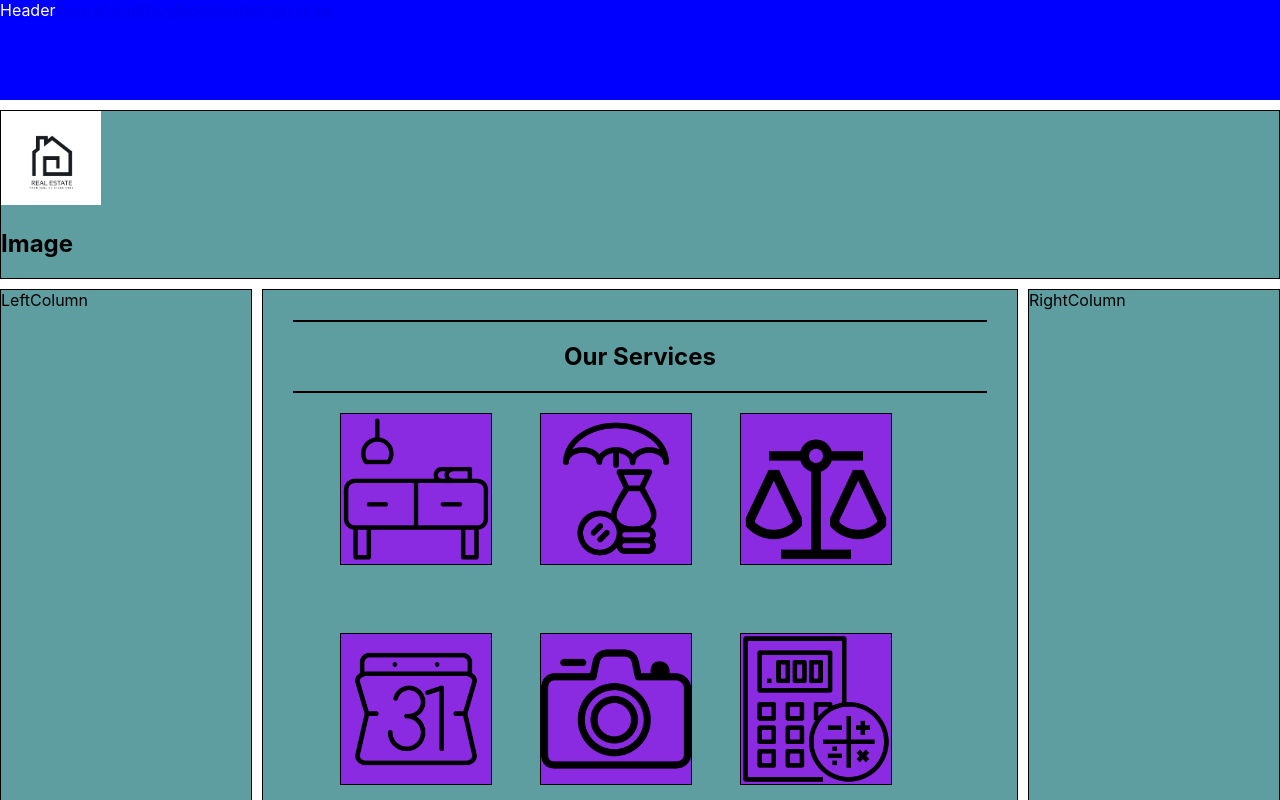
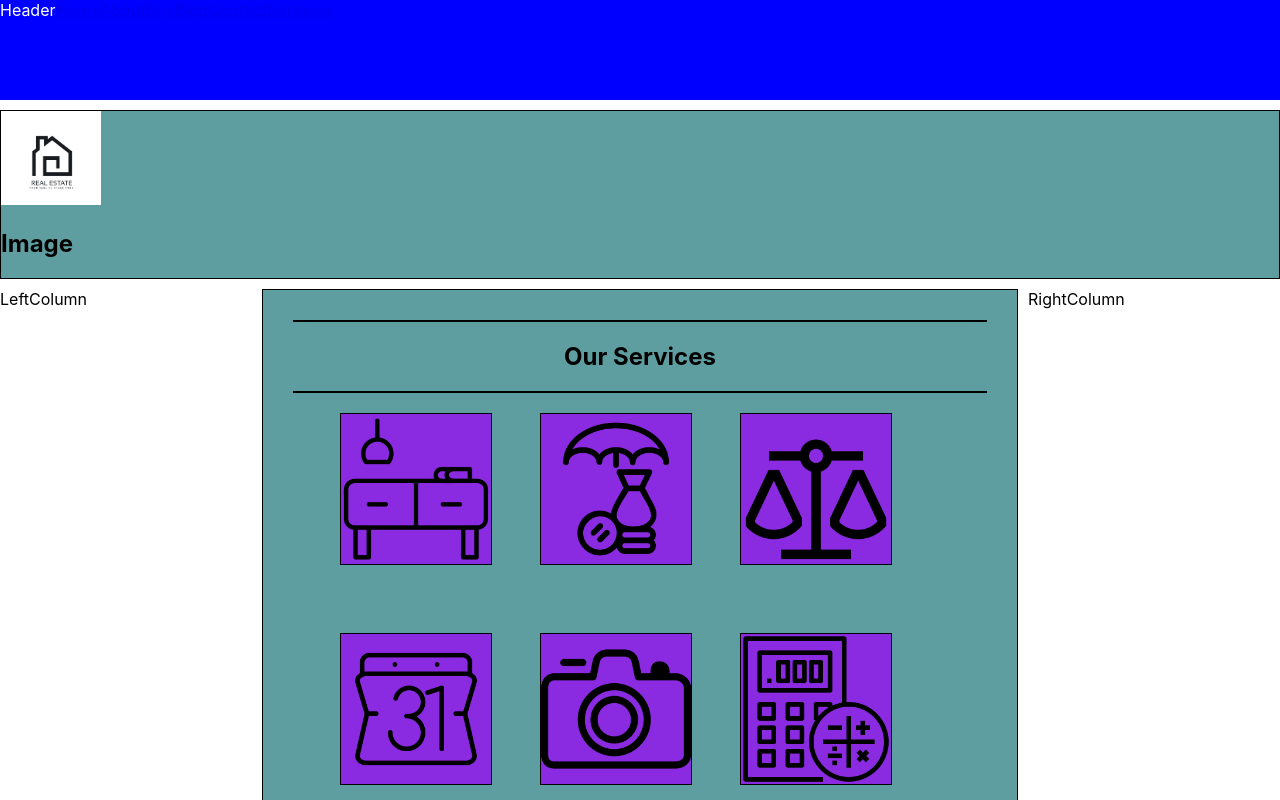
Before and after one commit to Oggilit0/Real-estate, a React (Create React App) app: page /services in a window 1280 px wide. Shown: the top 800 px of the page. Built offline with nearby package versions, Linux system fonts and the light colour scheme.

Commit message:
Removed id from columms

```diff
--- a/src/components/LeftColumn.js
+++ b/src/components/LeftColumn.js
@@ -2,7 +2,7 @@ import "../stylesheets/LeftColumn.css"
 
 const LeftColumn = () => {
   return (
-    <div className = "left-column" id = "tempDesign">LeftColumn</div>
+    <div className = "left-column" >LeftColumn</div>
   )
 }
 
--- a/src/components/RightColumn.js
+++ b/src/components/RightColumn.js
@@ -1,7 +1,7 @@
 import "../stylesheets/RightColumn.css"
 
 const RightColumn = () => {
-  return( <div className = "right-column" id = "tempDesign">RightColumn</div>
+  return( <div className = "right-column">RightColumn</div>
 
   )
 };
```
